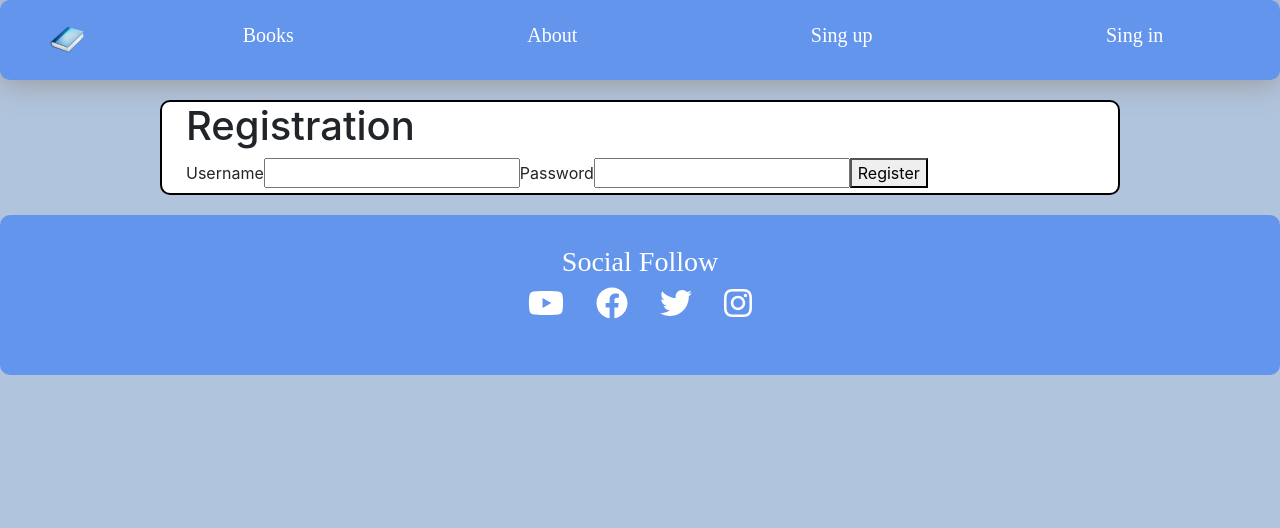
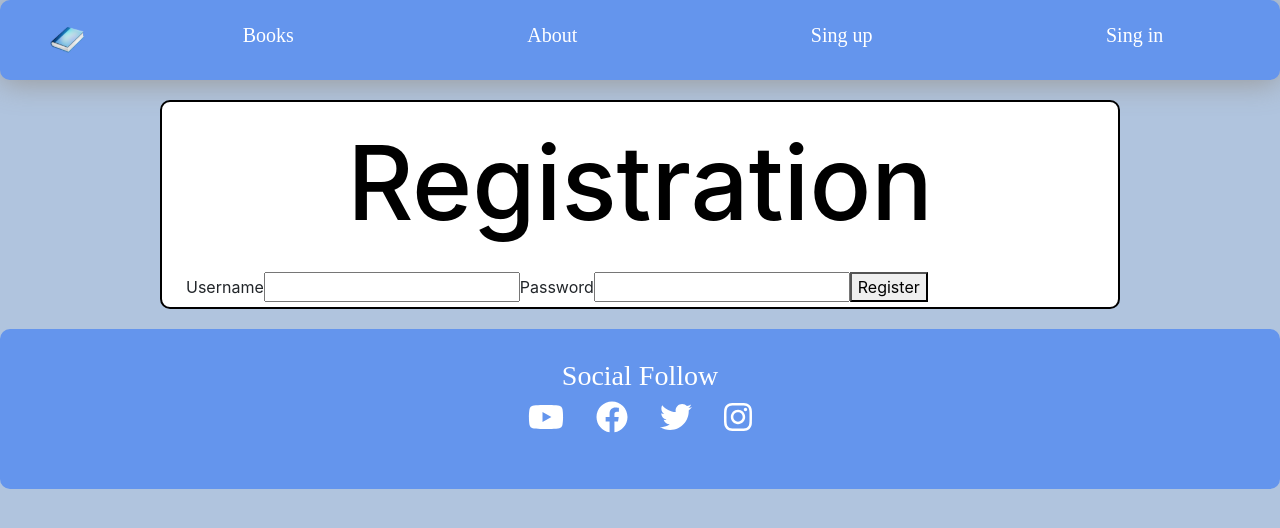
Before and after one commit to noemitth10/Ekecluded_2021-2, a React (Create React App) app in the folder client/: page /Register in a window 1280 px wide. Shown: the top 528 px of the page. Built offline with nearby package versions, Linux system fonts and the light colour scheme.

Commit message:
Css for the page not found site was created and written.

```diff
--- /dev/null
+++ b/client/src/PageNotFound.css
@@ -0,0 +1,25 @@
+h1
+{
+    text-align: center;
+    font-size: 8vw;
+    color:black;
+    line-height: 1em;
+    padding: 30px;
+}
+h2
+{
+    text-align: center;
+    position: relative;
+    font-size: 2vw;
+    margin-bottom: 20px;
+    color: black;
+}
+p
+{
+    text-align: center;
+    position: relative;
+    font-size: 1.5vw;
+    margin-bottom: 20px;
+    color: black;
+    padding: 30px;
+}
--- a/client/src/components/PageNotFound.js
+++ b/client/src/components/PageNotFound.js
@@ -1,10 +1,12 @@
+import '../PageNotFound.css';
 import React from 'react'
 
 function PageNotFound(){
     return(
         <div>
             <h1>404</h1>
-            <h2>Page Not Found</h2>
+            <h2>Page not found</h2>
+            <p>The page you were looking for doesn't exist. You may have mistyped the addres or the page may have moved. </p>
         </div>
     );
 }
```
